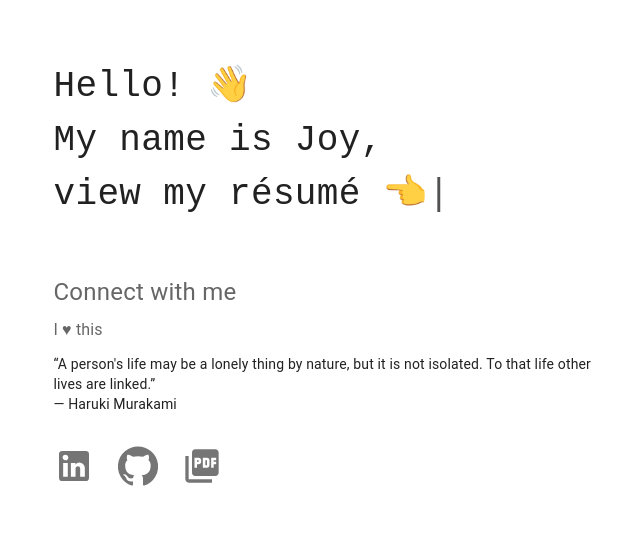
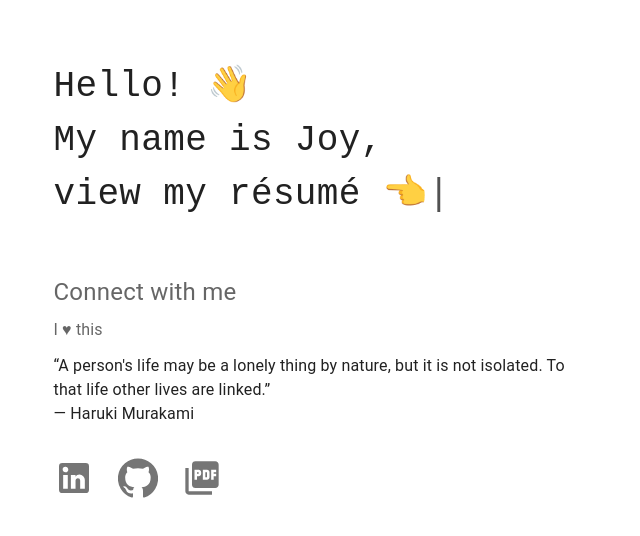
Before and after one commit to cosmicRover/findjoy, a Next.js app: page / in a window 1280 px wide. Shown: the top 536 px of the page, without its empty margins (315-955 px from the left). Built offline with nearby package versions, Linux system fonts and the light colour scheme.

Commit message:
increase font

```diff
--- a/TypeAnimationComponent/SocialCardComponent.js
+++ b/TypeAnimationComponent/SocialCardComponent.js
@@ -31,9 +31,9 @@ export default function SocialCardComponent({ quote }) {
         <Typography sx={{ mb: 1.5 }} color="text.secondary">
           I ♥ this
         </Typography>
-        <Typography variant="body2">
-          {quote["text"]}
-          <br />― {quote["author"]}
+        <Typography variant="body1">
+          {quote.text}
+          <br />― {quote.author}
         </Typography>
       </CardContent>
       <CardActions>
--- a/pages/index.js
+++ b/pages/index.js
@@ -15,8 +15,8 @@ view my résumé 👈`,
 const Home = () => {
   return (
     <Grid container direction="column" alignItems="center">
-      <IntroCardComponent sample_content={TEXT_RESOURCES["intro"]} speed={90} />
-      <SocialCardComponent quote={TEXT_RESOURCES["quote"]} />
+      <IntroCardComponent sample_content={TEXT_RESOURCES.intro} speed={90} />
+      <SocialCardComponent quote={TEXT_RESOURCES.quote} />
     </Grid>
   );
 };
```
